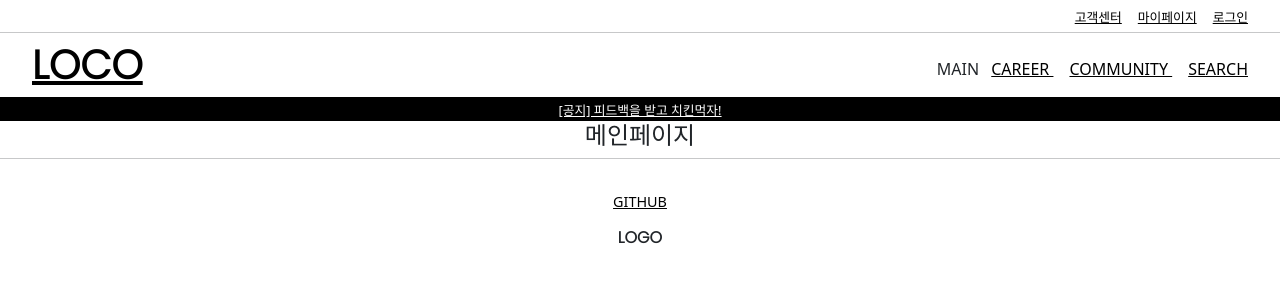
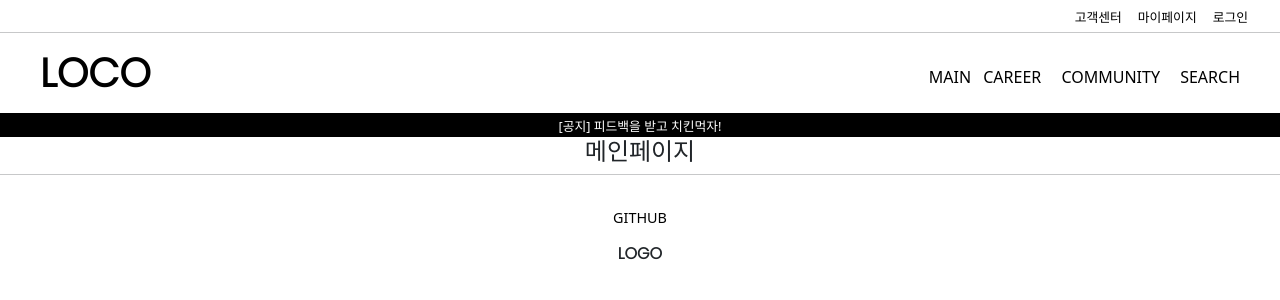
Before and after one commit to KEEMSY/T_P, a Django app: template templates/main.html in a window 1280 px wide. Shown: the top 300 px of the page. Run offline with Django 3.2, Linux system fonts and the light colour scheme; the template is opened without the code that fills it, so the values that code supplies are empty; some libraries are stand-ins or nearby versions.

Commit message:
update header

```diff
--- a/static/css/base.css
+++ b/static/css/base.css
@@ -25,6 +25,7 @@ hr{
 
 a {
     color: black;
+    text-decoration-line: none;
 
 }
 
--- a/static/css/header.css
+++ b/static/css/header.css
@@ -8,6 +8,8 @@
 .upper_navbar > a{
     font-size: 0.8rem;
     margin:  0.5rem;
+    font-weight: lighter;
+
 }
 
 .lower_navbar{
@@ -15,6 +17,9 @@
     align-items: center;
     justify-content: space-between;
     margin-right: 1.5rem;
+    font-weight: lighter;
+    padding: 0.5rem;
+
 
 
 }
--- a/templates/header.html
+++ b/templates/header.html
@@ -8,7 +8,7 @@
         <a href="">
             <span> 마이페이지 </span>
         </a>
-            <a href="">
+        <a href="{% url 'userapp:login' %}?next={{ request.path }}">
             <span> 로그인 </span>
         </a>
     </div>
@@ -21,8 +21,10 @@
         </div>
         <hr>
         <div class="lower_navbar_right">
+            <a href="{% url 'userapp:home' %}">
                 <span> MAIN </span>
-            <a href="{% url 'userapp:login' %}?next={{ request.path }}" class="project9_header_nav">
+            </a>
+            <a href="" class="project9_header_nav">
                 <span> CAREER </span>
             </a>
             <a href="{% url 'userapp:create' %}" class="project9_header_nav">
```
Lines whose indentation alone changed are shown as unchanged.
